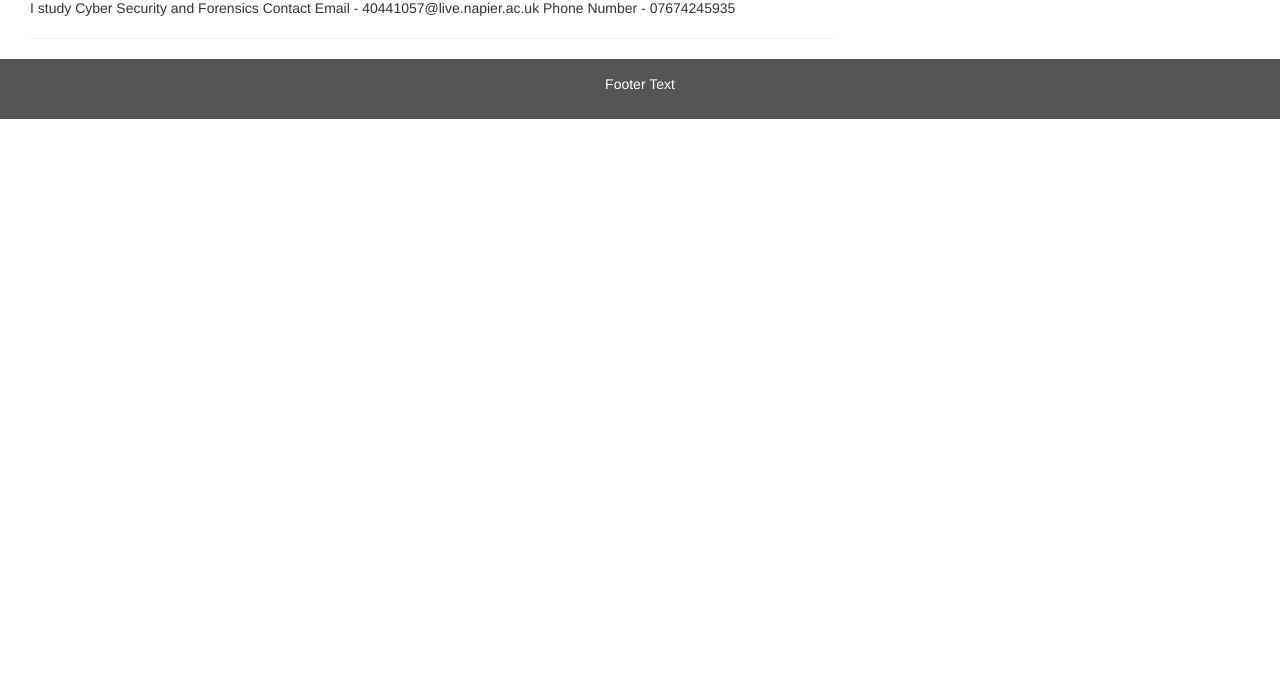
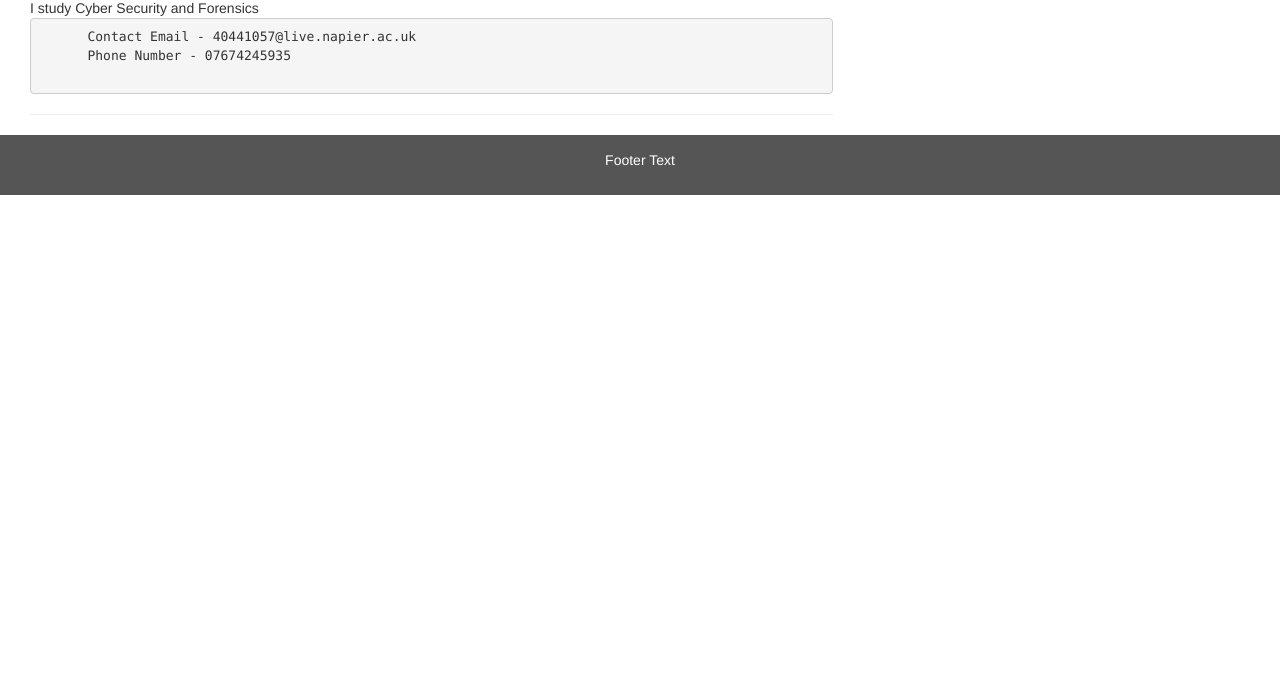
Before and after one commit to KearneyMcilroy/set08101, a plain HTML site: page Practical Week 2/Pages/Task 4 - Contact.html in a window 1280 px wide. Shown: the part 124-800 px from the top of the page. Drawn offline with nearby package versions, Linux system fonts and the light colour scheme.

Commit message:
asdasdasf

```diff
--- a/Practical Week 2/Pages/Task 4 - Contact.html
+++ b/Practical Week 2/Pages/Task 4 - Contact.html
@@ -70,9 +70,10 @@
     <div class="col-sm-8 text-left">
       <h1>Welcome</h1>
       <p1>I study Cyber Security and Forensics</p1>
-      <p2>Contact Email - 40441057@live.napier.ac.uk
-          Phone Number - 07674245935
-      </p2>
+      <pre>
+      Contact Email - 40441057@live.napier.ac.uk
+      Phone Number - 07674245935
+      </pre>
       <hr>
     </div>
   </div>
```
